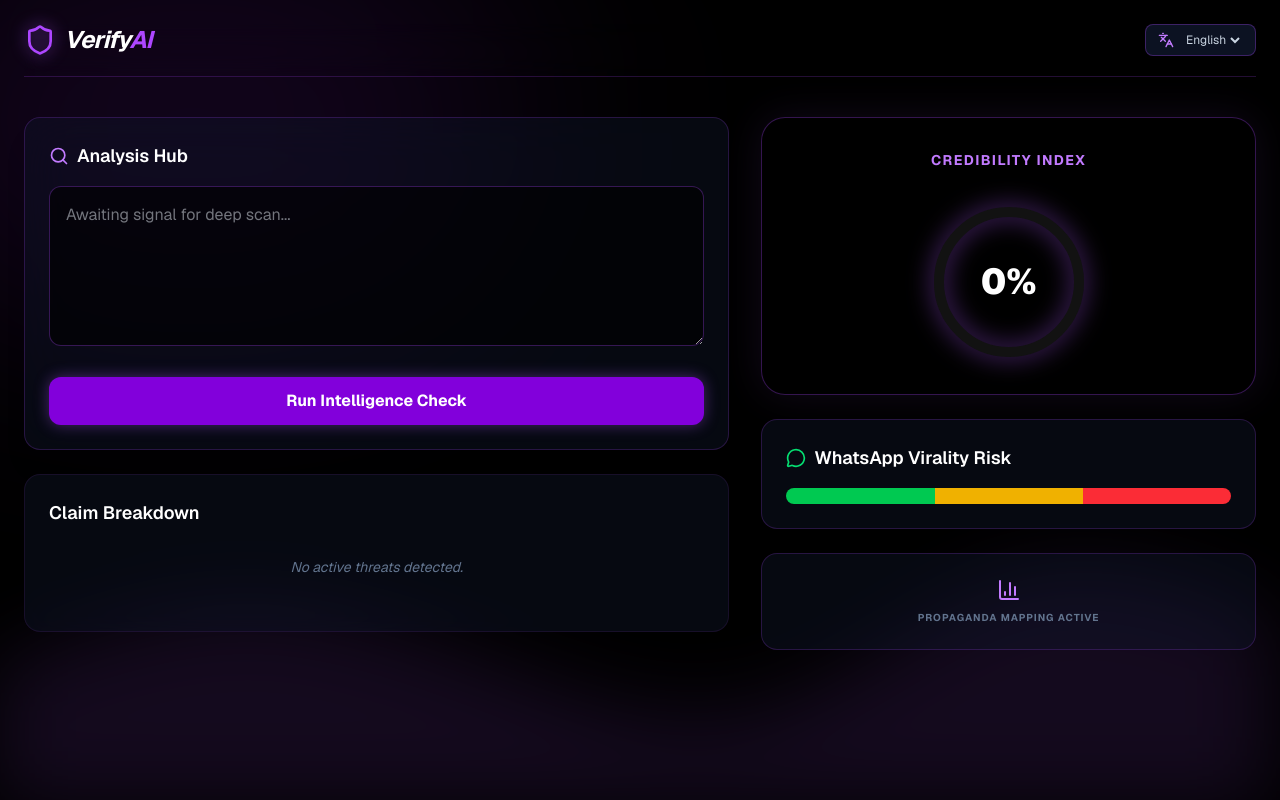
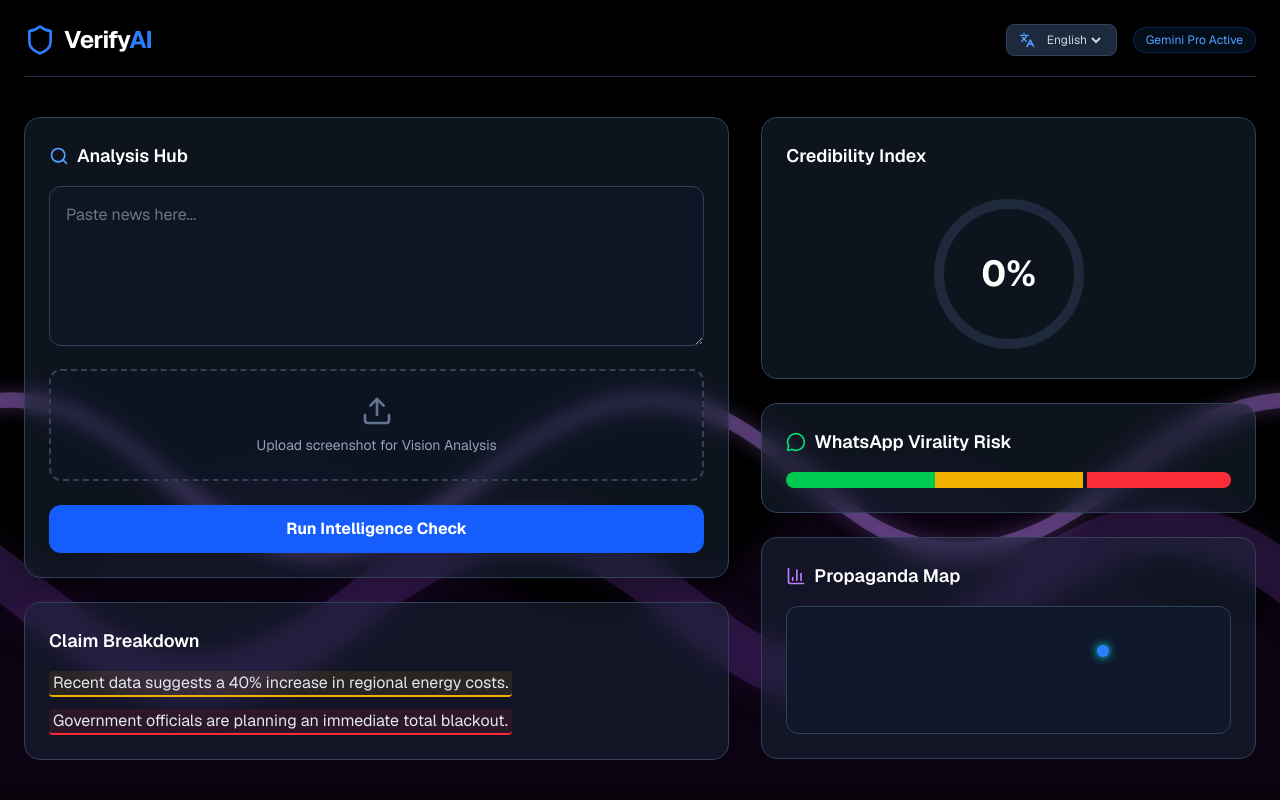
Before and after one commit to vanshika270506/verify-ai, a Next.js app: page / in a window 1280 px wide. Built offline with nearby package versions, Linux system fonts and the light colour scheme.

Commit message:
style: added dynamic multi-layer abstract neon mesh wave to pure black background

```diff
--- a/src/app/page.js
+++ b/src/app/page.js
@@ -1,6 +1,6 @@
 'use client';
 import React, { useState } from 'react';
-import { Shield, Search, Upload, BarChart3, MessageCircle, Languages } from 'lucide-react';
+import { Shield, Search, Upload, BarChart3, Globe, MessageCircle, Languages } from 'lucide-react';
 
 export default function VerifyAIDashboard() {
   const [input, setInput] = useState('');
@@ -8,57 +8,121 @@ export default function VerifyAIDashboard() {
   const [language, setLanguage] = useState('English');
   const [score, setScore] = useState(0);
 
+  const mockClaims = [
+    { text: "Recent data suggests a 40% increase in regional energy costs.", status: "neutral", reason: "Verified by local utility reports." },
+    { text: "Government officials are planning an immediate total blackout.", status: "false", reason: "This is a recurring viral hoax with no official basis." }
+  ];
+
   const handleVerify = () => {
     if (!input) return;
     setIsAnalyzing(true);
     setTimeout(() => {
       setIsAnalyzing(false);
-      setScore(78);
+      setScore(75);
     }, 2000);
   };
 
   return (
-    <div className="relative min-h-screen bg-black text-slate-200 p-6 font-sans overflow-hidden">
+    <div className="relative min-h-screen bg-[#000000] text-slate-200 p-6 font-sans overflow-hidden">
 
-      {/* CSS INJECTION FOR THE MOVING WAVE */}
-      <style jsx global>{`
-        @keyframes waveMove {
-          0% { transform: translateX(0) translateY(0); }
-          50% { transform: translateX(-10px) translateY(15px); }
-          100% { transform: translateX(0) translateY(0); }
-        }
-        .neon-wave {
-          animation: waveMove 8s ease-in-out infinite;
-          filter: blur(40px);
-        }
-      `}</style>
+      {/* --- PREMIUM NEON PURPLE RIBBON WAVE BACKGROUND --- */}
+      <style dangerouslySetInnerHTML={{
+        __html: `
+          @keyframes ribbon-flow {
+            0% { transform: translateX(0%); }
+            100% { transform: translateX(-50%); }
+          }
 
-      {/* --- GLOBAL NEON PURPLE MOVING WAVE BACKGROUND --- */}
-      <div className="fixed inset-0 z-0 pointer-events-none">
-        {/* Glow Spot 1 */}
-        <div className="absolute top-[-10%] left-[-10%] w-[50%] h-[50%] bg-purple-900/20 rounded-full blur-[120px]" />
+          .bg-canvas {
+            position: fixed;
+            inset: 0;
+            z-index: 0;
+            background: #000000;
+            overflow: hidden;
+            pointer-events: none;
+          }
 
-        {/* The Animated SVG Wave */}
-        <svg className="absolute bottom-0 w-full h-[60%] opacity-40 neon-wave" viewBox="0 0 1440 320" preserveAspectRatio="none">
-          <path
-            fill="rgba(168, 85, 247, 0.3)"
-            d="M0,224L48,213.3C96,203,192,181,288,181.3C384,181,480,203,576,224C672,245,768,267,864,250.7C960,235,1056,181,1152,165.3C1248,149,1344,171,1392,181.3L1440,192L1440,320L1392,320C1344,320,1248,320,1152,320C1056,320,960,320,864,320C768,320,672,320,576,320C480,320,384,320,288,320C192,320,96,320,48,320L0,320Z"
-          />
-        </svg>
+          .wave-container {
+            position: absolute;
+            bottom: 0;
+            width: 200vw; /* Double width for seamless looping */
+            height: 65vh;
+            display: flex;
+          }
+
+          /* Layer 1: Soft deep background fill */
+          .ribbon-back {
+            animation: ribbon-flow 35s linear infinite;
+            opacity: 0.5;
+            filter: blur(12px);
+          }
+
+          /* Layer 2: Thick translucent mesh line */
+          .ribbon-mid {
+            animation: ribbon-flow 25s linear infinite;
+            opacity: 0.7;
+            filter: drop-shadow(0 0 20px rgba(168, 85, 247, 0.5));
+          }
+
+          /* Layer 3: Sharp, slow elegant highlight */
+          .ribbon-front {
+            animation: ribbon-flow 45s linear infinite;
+            opacity: 0.9;
+            filter: drop-shadow(0 0 10px rgba(192, 132, 252, 0.8));
+          }
+
+          .svg-pane {
+            width: 100vw;
+            height: 100%;
+            flex-shrink: 0;
+          }
+        `
+      }} />
+
+      <div className="bg-canvas">
+        {/* Back Layer: Soft Fill */}
+        <div className="wave-container ribbon-back">
+          <svg className="svg-pane" viewBox="0 0 1440 400" preserveAspectRatio="none">
+            <path d="M0,200 C360,400 360,0 720,200 C1080,400 1080,0 1440,200 L1440,400 L0,400 Z" fill="rgba(147, 51, 234, 0.15)" />
+          </svg>
+          <svg className="svg-pane" viewBox="0 0 1440 400" preserveAspectRatio="none">
+            <path d="M0,200 C360,400 360,0 720,200 C1080,400 1080,0 1440,200 L1440,400 L0,400 Z" fill="rgba(147, 51, 234, 0.15)" />
+          </svg>
+        </div>
+
+        {/* Mid Layer: Thick Mesh Stroke */}
+        <div className="wave-container ribbon-mid">
+          <svg className="svg-pane" viewBox="0 0 1440 400" preserveAspectRatio="none">
+            <path d="M0,250 C360,50 360,450 720,250 C1080,50 1080,450 1440,250" fill="none" stroke="rgba(168, 85, 247, 0.25)" strokeWidth="40" />
+          </svg>
+          <svg className="svg-pane" viewBox="0 0 1440 400" preserveAspectRatio="none">
+            <path d="M0,250 C360,50 360,450 720,250 C1080,50 1080,450 1440,250" fill="none" stroke="rgba(168, 85, 247, 0.25)" strokeWidth="40" />
+          </svg>
+        </div>
+
+        {/* Front Layer: Sharp Elegant Curve */}
+        <div className="wave-container ribbon-front">
+          <svg className="svg-pane" viewBox="0 0 1440 400" preserveAspectRatio="none">
+            <path d="M0,150 C360,-50 360,350 720,150 C1080,-50 1080,350 1440,150" fill="none" stroke="rgba(192, 132, 252, 0.4)" strokeWidth="12" />
+          </svg>
+          <svg className="svg-pane" viewBox="0 0 1440 400" preserveAspectRatio="none">
+            <path d="M0,150 C360,-50 360,350 720,150 C1080,-50 1080,350 1440,150" fill="none" stroke="rgba(192, 132, 252, 0.4)" strokeWidth="12" />
+          </svg>
+        </div>
       </div>
 
-      {/* Main Content */}
+      {/* --- ORIGINAL WEBSITE CONTENT (UNMODIFIED) --- */}
       <div className="relative z-10 max-w-7xl mx-auto">
         {/* Header */}
-        <nav className="flex justify-between items-center mb-10 border-b border-purple-500/20 pb-5 backdrop-blur-md">
+        <nav className="flex justify-between items-center mb-10 border-b border-slate-800 pb-5">
           <div className="flex items-center gap-2">
-            <Shield className="text-purple-500 w-8 h-8 drop-shadow-[0_0_8px_rgba(168,85,247,0.8)]" />
-            <h1 className="text-2xl font-bold tracking-tight text-white italic">Verify<span className="text-purple-500">AI</span></h1>
+            <Shield className="text-blue-500 w-8 h-8" />
+            <h1 className="text-2xl font-bold tracking-tight text-white">Verify<span className="text-blue-500">AI</span></h1>
           </div>
 
           <div className="flex items-center gap-4">
-            <div className="flex items-center gap-2 bg-slate-900/80 px-3 py-1.5 rounded-lg border border-purple-500/30">
-              <Languages className="w-4 h-4 text-purple-400" />
+            <div className="flex items-center gap-2 bg-slate-800 px-3 py-1.5 rounded-lg border border-slate-700">
+              <Languages className="w-4 h-4 text-blue-400" />
               <select
                 className="bg-transparent text-xs outline-none cursor-pointer text-slate-300"
                 value={language}
@@ -68,6 +132,9 @@ export default function VerifyAIDashboard() {
                 <option value="Hindi">Hindi</option>
               </select>
             </div>
+            <span className="text-xs bg-blue-500/10 text-blue-400 px-3 py-1 rounded-full border border-blue-500/20">
+              Gemini Pro Active
+            </span>
           </div>
         </nav>
 
@@ -75,30 +142,42 @@ export default function VerifyAIDashboard() {
 
           {/* Left Column */}
           <div className="lg:col-span-7 space-y-6">
-            <div className="bg-slate-900/40 p-6 rounded-2xl border border-purple-500/20 shadow-xl backdrop-blur-xl">
+            <div className="bg-slate-800/50 p-6 rounded-2xl border border-slate-700 shadow-xl backdrop-blur-sm">
               <h2 className="text-lg font-semibold mb-4 flex items-center gap-2 text-white">
-                <Search className="w-5 h-5 text-purple-400" /> Analysis Hub
+                <Search className="w-5 h-5 text-blue-400" /> Analysis Hub
               </h2>
 
               <textarea
-                className="w-full h-40 bg-black/60 border border-purple-500/30 rounded-xl p-4 text-slate-200 focus:ring-2 focus:ring-purple-600 outline-none"
-                placeholder="Awaiting signal for deep scan..."
+                className="w-full h-40 bg-slate-900/50 border border-slate-700 rounded-xl p-4 text-slate-300 focus:ring-2 focus:ring-blue-500 outline-none"
+                placeholder={`Paste news here...`}
                 value={input}
                 onChange={(e) => setInput(e.target.value)}
               />
 
+              <div className="mt-4 border-2 border-dashed border-slate-700 rounded-xl p-6 text-center hover:border-blue-500/50 bg-slate-900/30">
+                <input type="file" accept="image/*" className="hidden" id="image-upload" />
+                <label htmlFor="image-upload" className="cursor-pointer">
+                  <Upload className="w-8 h-8 mx-auto mb-2 text-slate-500" />
+                  <p className="text-sm text-slate-400">Upload screenshot for Vision Analysis</p>
+                </label>
+              </div>
+
               <button
                 onClick={handleVerify}
-                className="w-full mt-6 bg-purple-700 hover:bg-purple-600 text-white font-bold py-3 rounded-xl transition-all shadow-[0_0_15px_rgba(168,85,247,0.4)]"
+                className="w-full mt-6 bg-blue-600 hover:bg-blue-500 text-white font-bold py-3 rounded-xl transition-all"
               >
                 {isAnalyzing ? "Processing..." : "Run Intelligence Check"}
               </button>
             </div>
 
-            <div className="bg-slate-900/40 p-6 rounded-2xl border border-purple-500/10 backdrop-blur-md">
-              <h2 className="text-lg font-semibold text-white">Claim Breakdown</h2>
-              <div className="h-20 flex items-center justify-center text-slate-500 italic text-sm">
-                No active threats detected.
+            <div className="bg-slate-800/50 p-6 rounded-2xl border border-slate-700 backdrop-blur-sm">
+              <h2 className="text-lg font-semibold mb-4 text-white">Claim Breakdown</h2>
+              <div className="space-y-3">
+                {mockClaims.map((claim, i) => (
+                  <span key={i} className={`inline-block px-1 rounded border-b-2 ${claim.status === 'false' ? 'bg-red-500/10 border-red-500' : 'bg-yellow-500/10 border-yellow-500'}`}>
+                    {claim.text}{" "}
+                  </span>
+                ))}
               </div>
             </div>
           </div>
@@ -106,13 +185,11 @@ export default function VerifyAIDashboard() {
           {/* Right Column */}
           <div className="lg:col-span-5 space-y-6">
 
-            {/* Credibility Index */}
-            <div className="bg-black/60 rounded-3xl border border-purple-500/30 p-8 flex flex-col items-center backdrop-blur-2xl shadow-[0_0_40px_rgba(168,85,247,0.1)]">
-              <h2 className="text-sm font-bold uppercase tracking-widest text-purple-400 mb-8 text-center">Credibility Index</h2>
-
+            <div className="bg-slate-800/50 p-6 rounded-2xl border border-slate-700 flex flex-col items-center backdrop-blur-md">
+              <h2 className="text-lg font-semibold mb-6 text-white self-start">Credibility Index</h2>
               <div className="relative flex items-center justify-center">
-                <svg className="w-40 h-40 transform -rotate-90 drop-shadow-[0_0_12px_rgba(168,85,247,0.6)]">
-                  <circle cx="80" cy="80" r="70" stroke="#121212" strokeWidth="10" fill="transparent" />
+                <svg className="w-40 h-40 transform -rotate-90">
+                  <circle cx="80" cy="80" r="70" stroke="#1e293b" strokeWidth="10" fill="transparent" />
                   <circle
                     cx="80" cy="80" r="70"
                     stroke="rgb(168, 85, 247)"
@@ -123,24 +200,28 @@ export default function VerifyAIDashboard() {
                     className="transition-all duration-1000 ease-out"
                   />
                 </svg>
-                <span className="absolute text-4xl font-black text-white">{score}%</span>
+                <span className="absolute text-4xl font-bold text-white">{score}%</span>
               </div>
             </div>
 
-            <div className="bg-slate-900/40 p-6 rounded-2xl border border-purple-500/20 backdrop-blur-md">
+            <div className="bg-slate-800/50 p-6 rounded-2xl border border-slate-700 backdrop-blur-md">
               <h2 className="text-lg font-semibold mb-4 flex items-center gap-2 text-white">
                 <MessageCircle className="w-5 h-5 text-green-400" /> WhatsApp Virality Risk
               </h2>
-              <div className="h-4 w-full bg-black/60 rounded-full overflow-hidden flex">
+              <div className="h-4 w-full bg-slate-900 rounded-full overflow-hidden flex">
                 <div className="h-full bg-green-500 w-1/3" />
                 <div className="h-full bg-yellow-500 w-1/3" />
-                <div className="h-full bg-red-500 w-1/3" />
+                <div className="h-full bg-red-500 w-1/3 border-l-4 border-slate-900" />
               </div>
             </div>
 
-            <div className="bg-slate-900/40 p-6 rounded-2xl border border-purple-500/20 text-center">
-               <BarChart3 className="w-6 h-6 text-purple-400 mx-auto mb-2" />
-               <p className="text-[10px] text-slate-500 uppercase tracking-widest font-bold">Propaganda Mapping Active</p>
+            <div className="bg-slate-800/50 p-6 rounded-2xl border border-slate-700 backdrop-blur-md">
+              <h2 className="text-lg font-semibold mb-4 flex items-center gap-2 text-white">
+                <BarChart3 className="w-5 h-5 text-purple-400" /> Propaganda Map
+              </h2>
+              <div className="relative w-full h-32 bg-slate-900 rounded-xl border border-slate-700">
+                 <div className="absolute w-3 h-3 bg-blue-500 rounded-full shadow-[0_0_10px_cyan]" style={{ left: '70%', top: '30%' }} />
+              </div>
             </div>
 
           </div>
```
